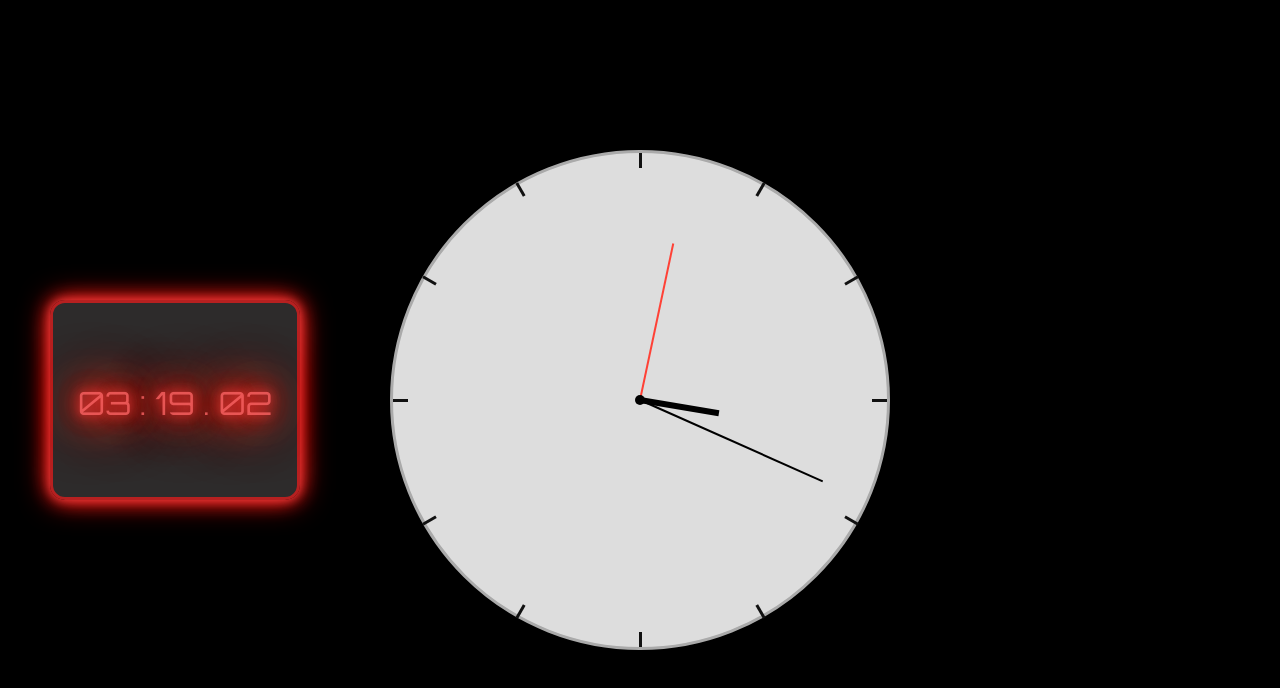
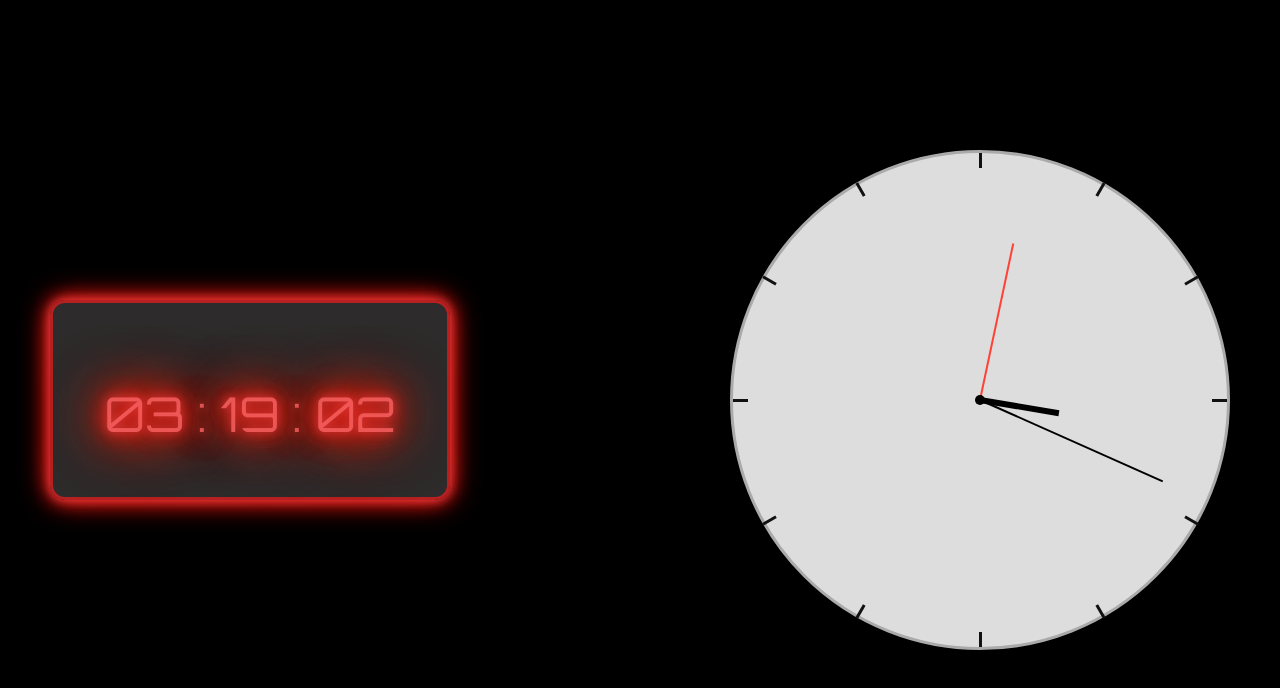
Before and after one commit to jbalpert/Clock, a plain HTML site: page index.html in a window 1280 px wide. Drawn offline with Linux system fonts and the light colour scheme.

Commit message:
changed style

```diff
--- a/app.js
+++ b/app.js
@@ -25,7 +25,7 @@ function moveHands() {
         if(hour < 10){
             hour = "0" + hour;
         }
-        digitalTime.innerHTML = hour + " : " + min + " . " + sec;
+        digitalTime.innerHTML = hour + " : " + min + " : " + sec;
       setTimeout(moveHands, 1000);
     }
   }
--- a/index.html
+++ b/index.html
@@ -34,7 +34,7 @@
       <div class="hour center"></div>
     </div>
     <div class="digital">
-        <div id="digitalTime">hi</div>
+        <div id="digitalTime"></div>
     </div>
     <script type="text/javascript" src="app.js"></script>
   </body>
--- a/style.css
+++ b/style.css
@@ -7,6 +7,8 @@
 
   body {
     background-color: #000;
+    display: flex;
+    flex-wrap: wrap;
   }
 
   .clock {
@@ -15,12 +17,11 @@
     background-color: #dddddd;
     border-radius: 100%;
     border: 3px solid #aaaaaa;
+    position: absolute;
+    right: 50px;
+    bottom: 0;
+    top: 0;
     margin: auto;
-    position: absolute;
-    top: 0;
-    left: 0;
-    bottom: 0;
-    right: 0;
   }
 
   .hour{
@@ -173,14 +174,14 @@
     margin: 80px 0;
     color: rgba(250, 99, 99, 0.788);
     text-shadow: 0 0 10px rgb(228, 61, 61), 0 0 20px rgb(252, 35, 35), 0 0 30px #e60f00, 0 0 40px #e62300, 0 0 50px #e63600, 0 0 60px #e60000, 0 0 70px #e63600;
-    font-size: 2em;
+    font-size: 3em;
     font-family: 'Orbitron', sans-serif;
   }
 
   .digital{
     box-shadow: 0 0 10px rgb(228, 61, 61), 0 0 20px rgb(252, 35, 35), 0 0 30px #e60f00;
     height: 200px;
-    width: 250px;
+    width: 400px;
     border-radius: 15px;
     background-color: #3f3c3cb7;
     border: 3px solid #ec1d1db7;
```
